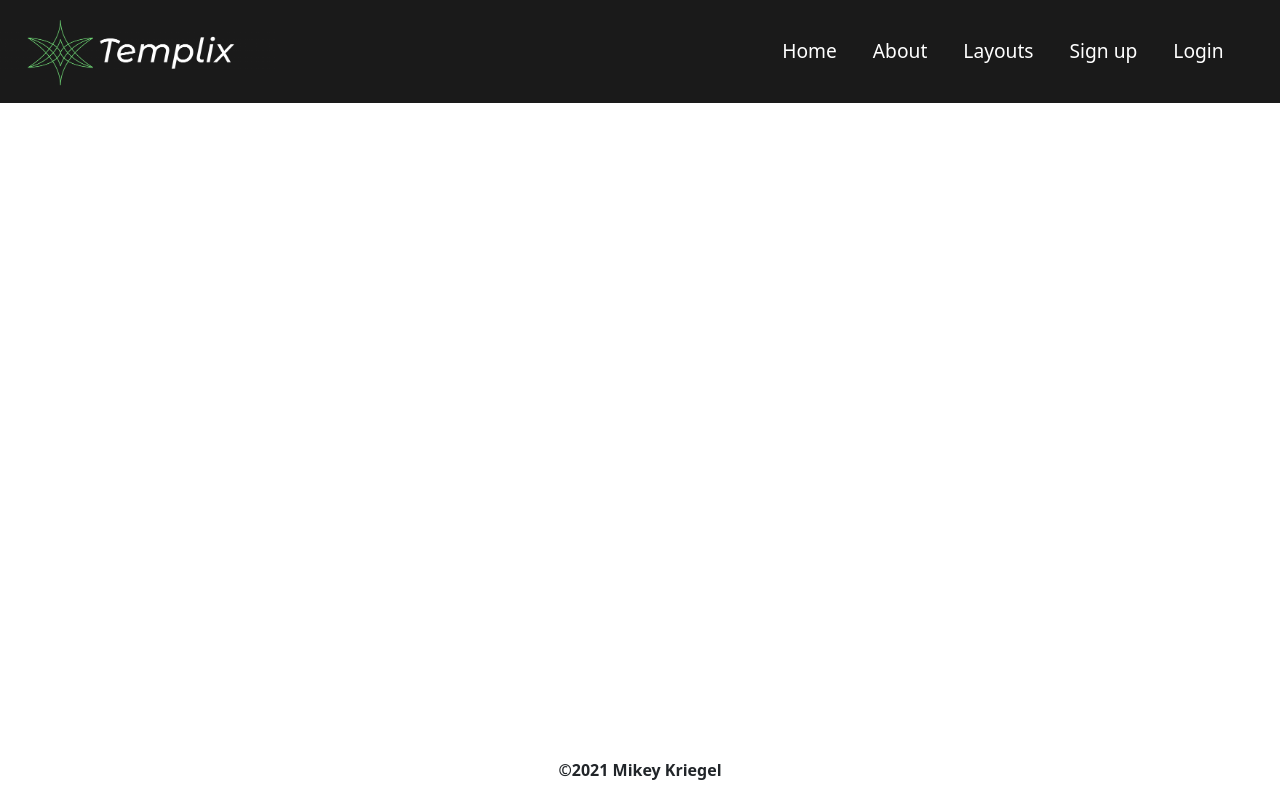
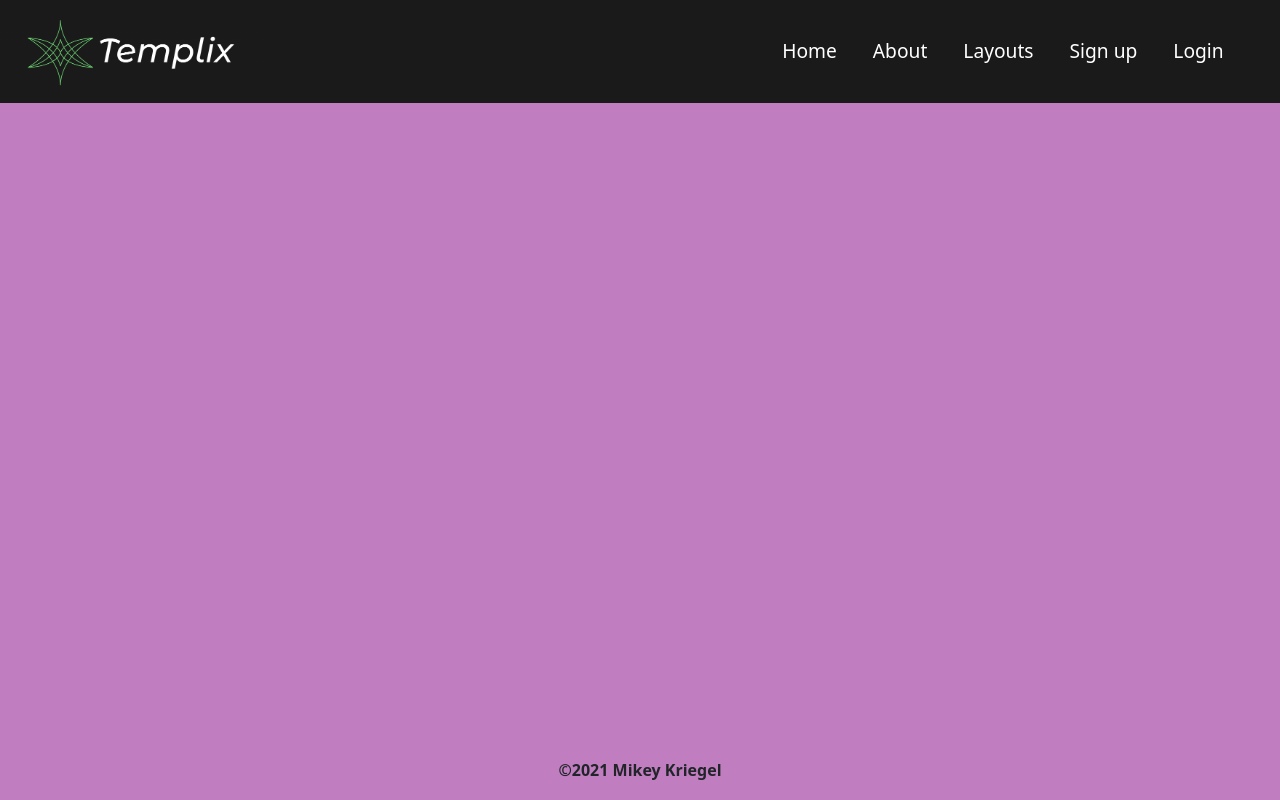
Before and after one commit to mikkrieg/Templix, a React (Create React App) app: page / in a window 1280 px wide. Both pictures are taken after a click on the button "Layouts". Built offline with nearby package versions, Linux system fonts and the light colour scheme.

Commit message:
Add background to layouts page

```diff
--- a/src/Components/Layouts.js
+++ b/src/Components/Layouts.js
@@ -2,6 +2,7 @@ import React from 'react';
 
 export default function Layouts() {
   return(
-    <h1>Hello</h1>
+    <div className='background background--color-map'>
+      </div>
   )
 }
```
